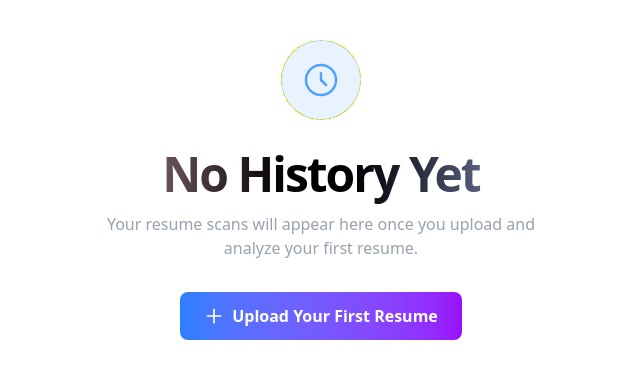
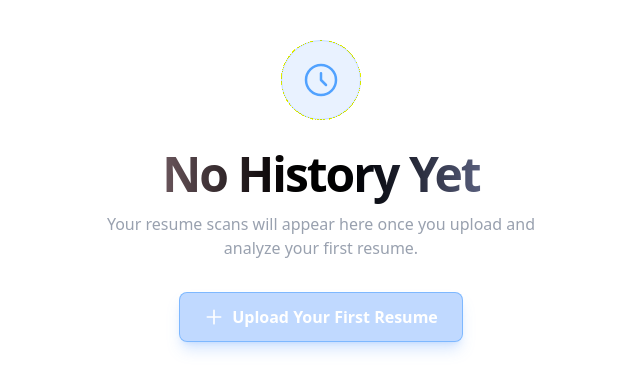
Before and after one commit to st-darwin/AI-resume-analyzer, a React (Vite) app: page /History in a window 1280 px wide. Shown: the top 392 px of the page, without its empty margins (319-959 px from the left). Built offline with nearby package versions, Linux system fonts and the light colour scheme; a web font is replaced by a local one.

Commit message:
Refactor History component for better readability

```diff
--- a/src/sections/History.tsx
+++ b/src/sections/History.tsx
@@ -62,7 +62,7 @@ const History = () => {
             <p className="text-gray-400 mb-8">Your resume scans will appear here once you upload and analyze your first resume.</p>
             <button
               onClick={() => navigate('/Upload')}
-              className="inline-flex items-center gap-2 px-6 py-3 bg-gradient-to-r from-blue-500 to-purple-600 text-white font-semibold rounded-lg hover:shadow-lg hover:shadow-blue-500/50 transition-all duration-300"
+              className=" cursor-pointer inline-flex items-center gap-2 px-6 py-3 bg-blue-500/30 backdrop-blur-xl border 2px border-blue-400/60 text-white font-semibold rounded-lg hover:bg-blue-500/50 hover:border-blue-300 shadow-lg shadow-blue-500/20 transition-all duration-300"
             >
               <svg className="w-5 h-5" fill="none" stroke="currentColor" viewBox="0 0 24 24">
                 <path strokeLinecap="round" strokeLinejoin="round" strokeWidth={2} d="M12 4v16m8-8H4" />
```
